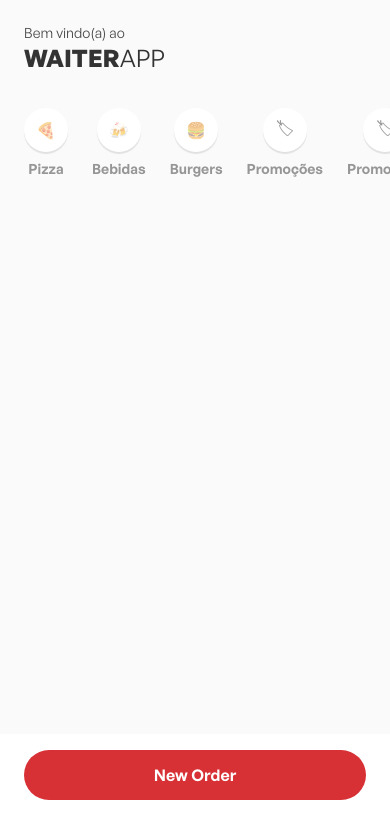
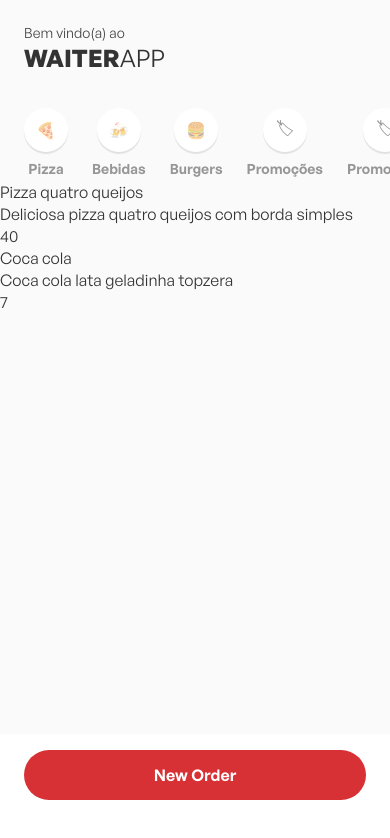
Before and after one commit to matheusoaresdias/waiterapp-mobile, a React Native app: screen / in a window 390 px wide. Shown: the top 838 px of the page. Built offline with nearby package versions, Linux system fonts and the light colour scheme.

Commit message:
feat: FlatList of Menu container

```diff
--- a/src/components/Menu/index.tsx
+++ b/src/components/Menu/index.tsx
@@ -1,3 +1,26 @@
+import { FlatList } from 'react-native';
+
+import { products } from '../../mocks/products';
+import { Text } from '../Text';
+
+import { Product, Image, ProductDetails } from './styles';
+
 export function Menu() {
-  return null;
+  return (
+    <FlatList
+      data={products}
+      keyExtractor={product => product._id}
+      renderItem={({ item: product }) => (
+        <Product>
+          <Image />
+
+          <ProductDetails>
+            <Text>{product.name}</Text>
+            <Text>{product.description}</Text>
+            <Text>{product.price}</Text>
+          </ProductDetails>
+        </Product>
+      )}
+    />
+  );
 }
--- a/src/components/Menu/styles.ts
+++ b/src/components/Menu/styles.ts
@@ -0,0 +1,7 @@
+import styled from 'styled-components/native';
+
+export const Product = styled.View``;
+
+export const Image = styled.View``;
+
+export const ProductDetails = styled.View``;
```
